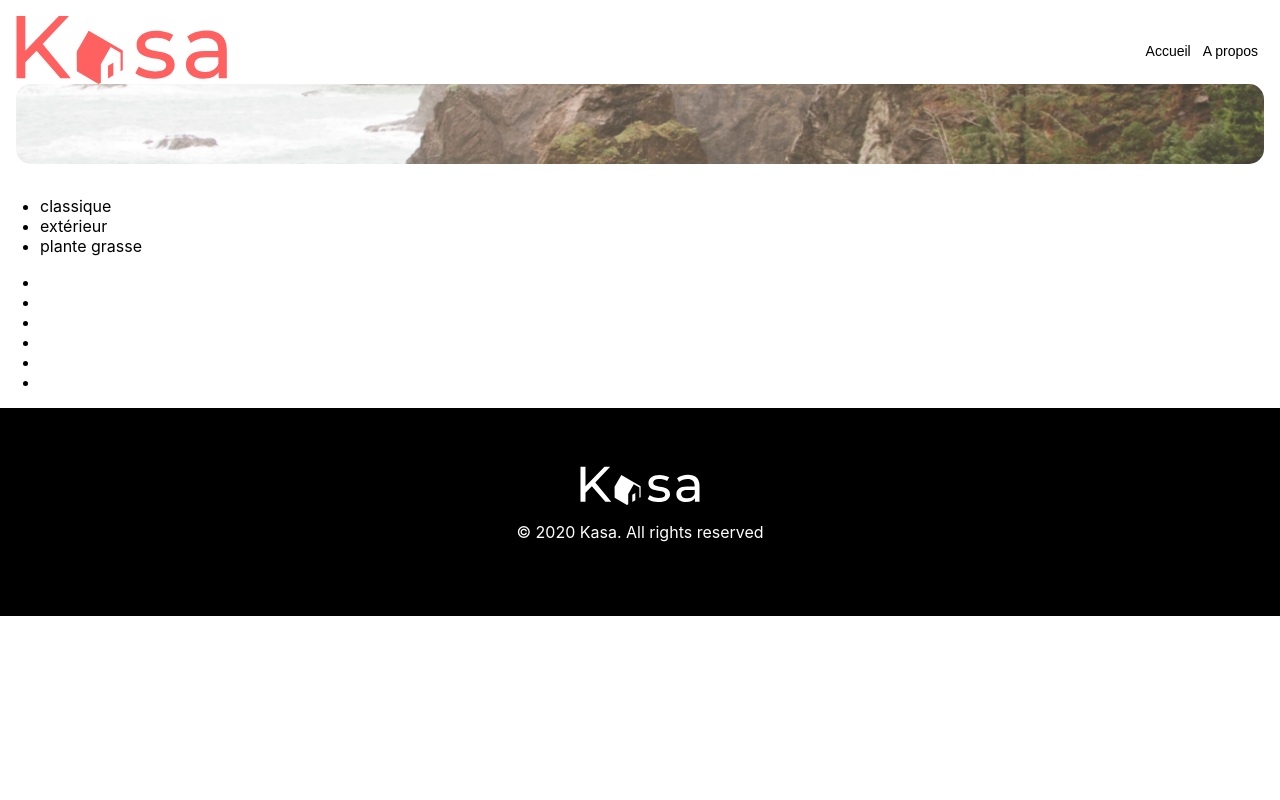
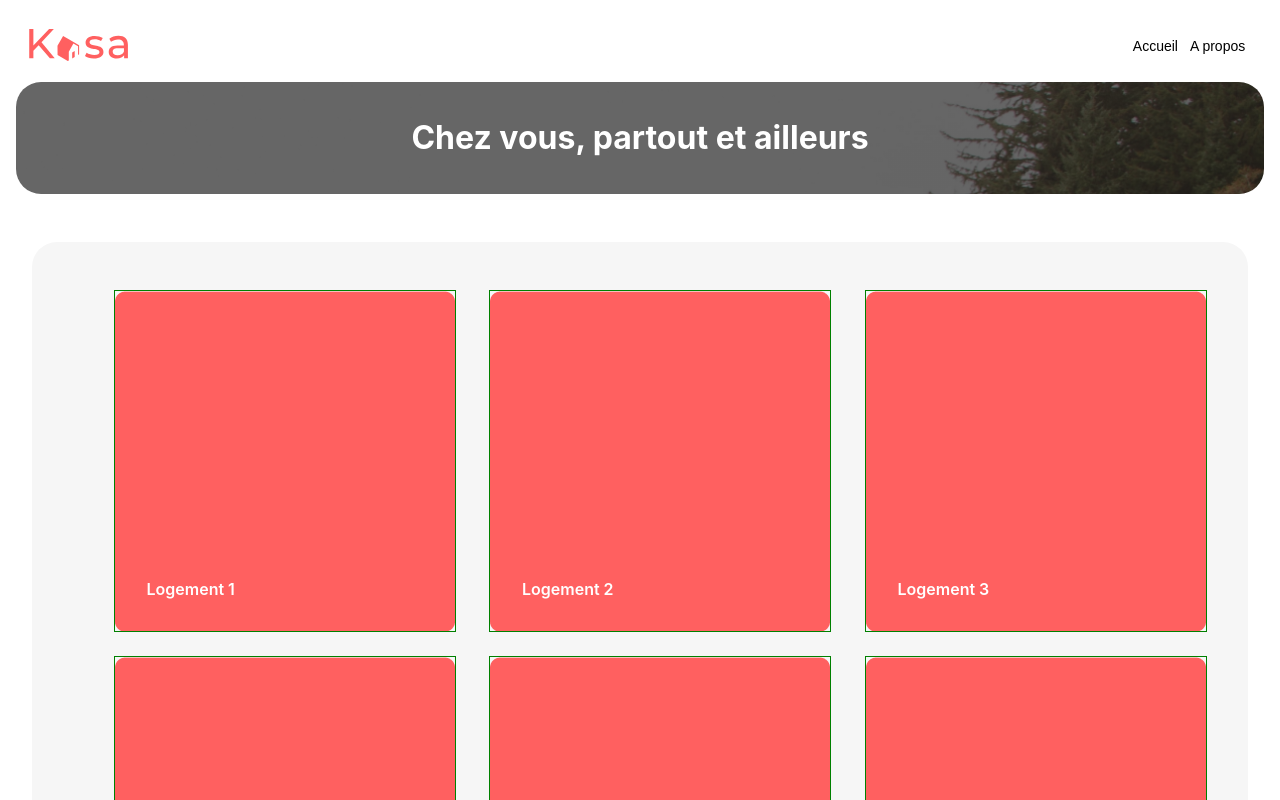
Before and after one commit to dontBelieveIt/OC-P5-Kasa-App-React, a React (Create React App) app: page / in a window 1280 px wide. Shown: the top 800 px of the page. Built offline with nearby package versions, Linux system fonts and the light colour scheme.

Commit message:
Base done. Need further ehancement.

```diff
--- a/src/componants/Banner.js
+++ b/src/componants/Banner.js
@@ -1,6 +1,5 @@
 import '../styles/Banner.css'
 import logo from '../assets/LOGO.svg'
-import cover from '../assets/Image source 1.png'
 
 function Banner() {
     return(
@@ -12,8 +11,8 @@ function Banner() {
                     <button>A propos</button>
                 </div>
             </div>
-            <div className='banner-cover'>
-                <img src={cover} alt='Chez vous, partout et ailleurs' />
+            <div className='banner-cover' alt="Chez vous, partout et ailleurs">
+                Chez vous, partout et ailleurs
             </div>
         </div>
     )
--- a/src/componants/Thumb.js
+++ b/src/componants/Thumb.js
@@ -2,23 +2,22 @@ import '../styles/Thumb.css'
 import { LogementList } from "../datas/Logement"
 
 function Thumb() {
-	const logement = LogementList.reduce(
-		(acc, location) =>
-			acc.includes(location.category) ? acc : acc.concat(location.category),
-		[]
-	)
+    let logements = LogementList.map(function(element) {
+        return(
+        <li key={element.id}>
+            <article className='kasa-thumb-article' style={{
+      backgroundImage: `url(${element.cover})`}} alt={element.name} >
+                <div className='kasa-thumb-article__title'>{element.name}</div>
+            </article>
+        </li>
+        )
+
+    })
 
 	return (
-		<div>
-			<ul>
-				{logement.map((cat) => (
-					<li key={cat}>{cat}</li>
-				))}
-			</ul>
+		<div className='kasa-thumb'>
 			<ul className='kasa-logements-list'>
-				{LogementList.map(({ id, cover, name}) => (
-						<li key={LogementList.id}>{LogementList.name}</li>
-				))}
+                {logements}
 			</ul>
 		</div>
 	)
--- a/src/styles/Banner.css
+++ b/src/styles/Banner.css
@@ -1,7 +1,8 @@
 .kasa-banner {
     display: flex;
     flex-direction: column;
-    padding: 1rem;;
+    padding: 1rem;
+    gap: 0.5rem;
 }
 
 .nav-bar {
@@ -9,6 +10,10 @@
     flex-direction: row;
     justify-content: space-between;
     align-items: center;
+    padding: .8rem;
+}
+.nav-bar>img {
+    height: 2rem;
 }
 
 .nav-btn> button {
@@ -19,17 +24,16 @@
 
 .banner-cover {
     width: 100%;
-    height: 5rem;
+    height: 7rem;
+    background-image: linear-gradient(to bottom, rgba(0,0,0,0.6), rgba(0,0,0,0.6)),
+    url('../assets/Image\ source\ 1.png') ;
+    background-size:cover;
+    border-radius: 25px;
+    color: white;
+    display: flex;
+    justify-content: center;
+    align-items: center;
+    font-size: 2rem;
+    font-weight: 700;
+    box-shadow: 0 4 black ;
 }
-.banner-cover>img {
-    order: -1;
-    width:inherit;
-    height:inherit;
-    object-fit: cover;
-    border-radius: 15px;
-}
-.banner-cover::after {
-    content:"Chez vous, partout, ailleurs";
-    color: white;
-    order: 3;
-}
--- a/src/styles/Thumb.css
+++ b/src/styles/Thumb.css
@@ -0,0 +1,34 @@
+.kasa-thumb, .kasa-logements-list {
+    display: flex;
+    flex-direction: row;
+    flex: 1;
+    justify-content: space-evenly;
+    flex-wrap: wrap;
+}
+.kasa-thumb {
+    background-color: #f6f6f6;
+    border-radius: 25px;
+    margin: 2rem;
+    padding: 2rem;
+}
+.kasa-thumb> ul, li {
+  list-style: none;
+ list-style-type: none;
+}
+.kasa-logements-list {
+    gap: 1.5rem;
+}
+.kasa-thumb-article {
+   border: 1px solid green;
+   display: flex;
+   flex-direction: column;
+   height: 21.25rem;
+   width: 21.25rem;
+}
+.kasa-thumb-article__title {
+    position: relative;
+    top: 18rem;
+    left: 2rem;
+    color: white;
+    font-weight: 600;
+}
```
